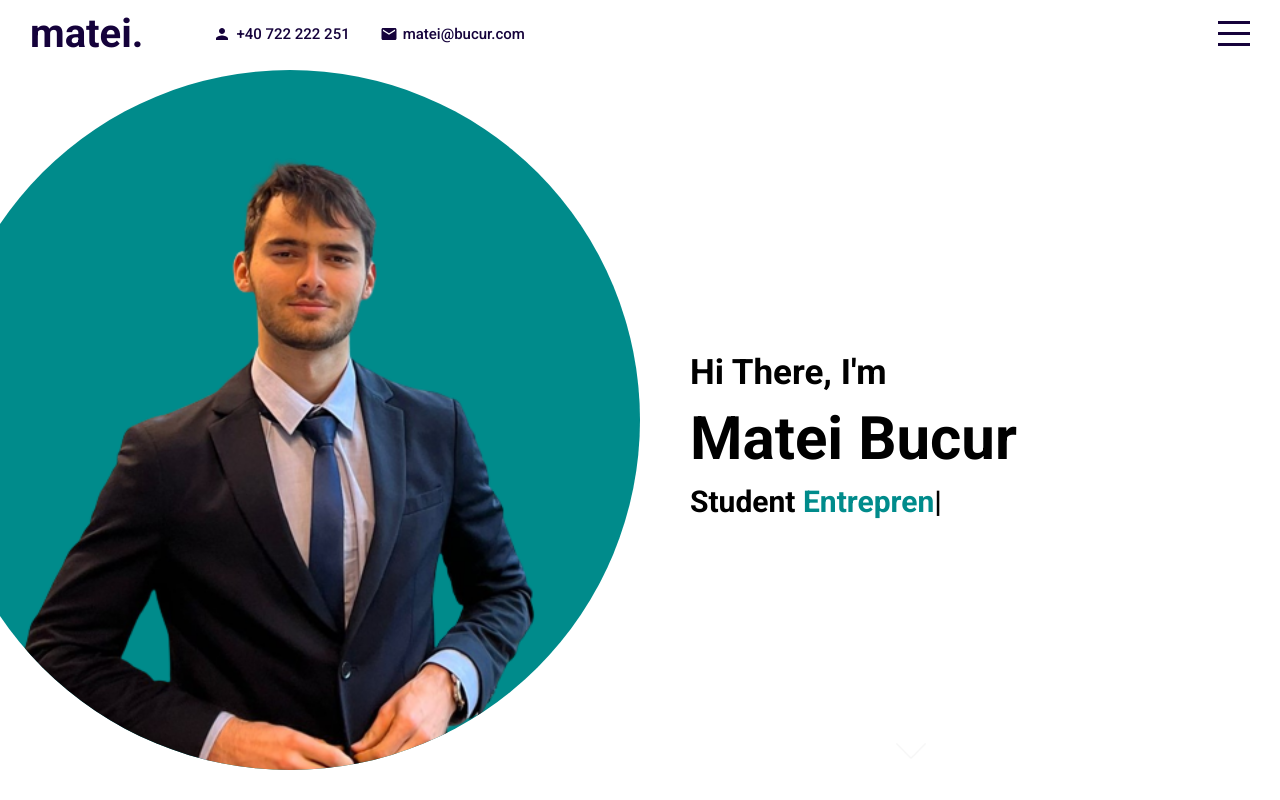
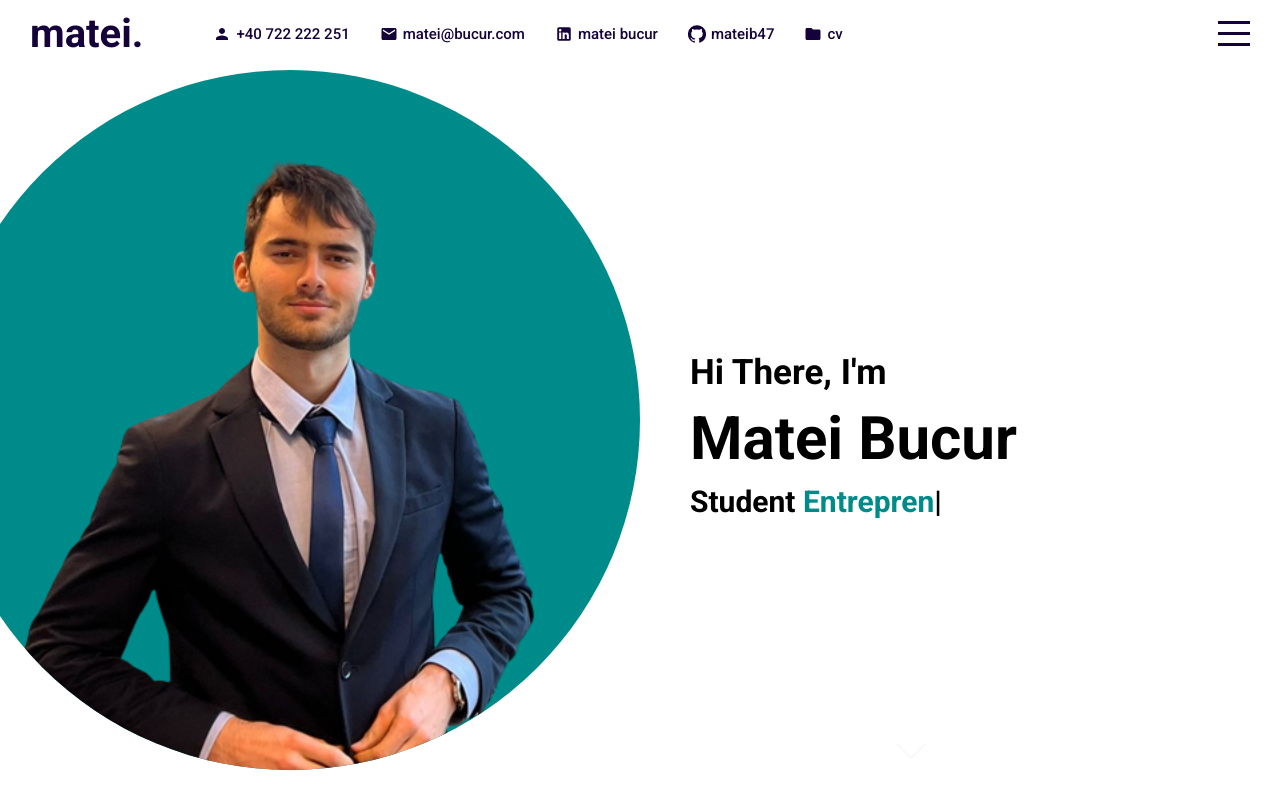
Before and after one commit to mateib47/mateib47.github.io, a React (Create React App) app: page / in a window 1280 px wide. Built offline with nearby package versions, Linux system fonts and the light colour scheme; a web font is replaced by a local one.

Commit message:
add extra icons and links to the topbar

```diff
--- a/src/components/Topbar/Topbar.jsx
+++ b/src/components/Topbar/Topbar.jsx
@@ -1,7 +1,13 @@
 import "./topbar.scss";
-import {Person, Mail} from '@material-ui/icons'
+import {Person, Mail, LinkedIn, GitHub,Folder} from '@material-ui/icons'
 
 const Topbar = ({open, setOpen}) => {
+  const openInNewTab = (url) => {
+    const newWindow = window.open(url, '_blank', 'noopener,noreferrer')
+    if (newWindow) newWindow.opener = null
+  }
+//fetch from server the contact details data and have a map that renders them
+//add cv and fetch it from server
   return (
     <div className={"topbar " + (open && "active")}>
       <div className="wrapper">
@@ -11,9 +17,27 @@ const Topbar = ({open, setOpen}) => {
             <Person className="icon"/>
             <span>+40 722 222 251</span>
           </div>
-          <div className="itemContainer">
+          <div className="itemContainer" onClick={(e) => {
+                openInNewTab('mailto:bucur.matei@yahoo.com')
+            }}>
             <Mail className="icon"/>
             <span>matei@bucur.com</span>
+          </div>
+          <div className="itemContainer" onClick={(e) => {
+                openInNewTab('https://www.linkedin.com/in/matei-bucur-57a591207/')
+            }}>
+            <LinkedIn className="icon"/>
+            <span>matei bucur</span>
+          </div>
+          <div className="itemContainer" onClick={(e) => {
+                openInNewTab('https://github.com/mateib47')
+            }}>
+            <GitHub className="icon"/>
+            <span>mateib47</span>
+          </div>
+          <div className="itemContainer">
+            <Folder className="icon"/>
+            <span>cv</span>
           </div>
         </div>
         <div className="right">
--- a/src/components/Topbar/topbar.scss
+++ b/src/components/Topbar/topbar.scss
@@ -31,6 +31,7 @@
                 display: flex;
                 align-items: center;
                 margin-left: 30px;
+                cursor: pointer;
 
                 .icon{
                     font-size: 18px;
```
